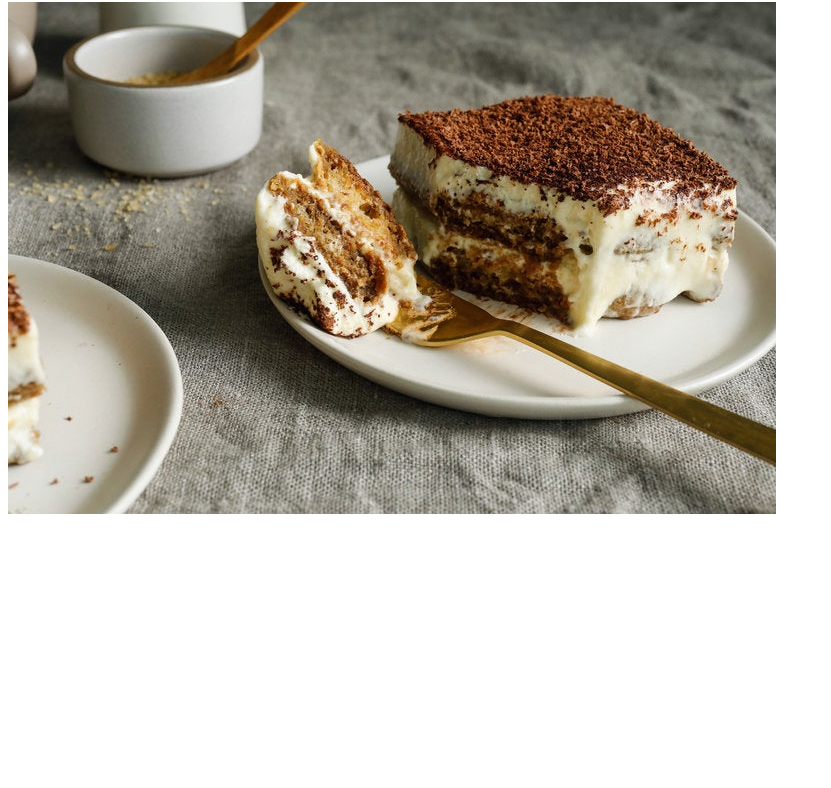
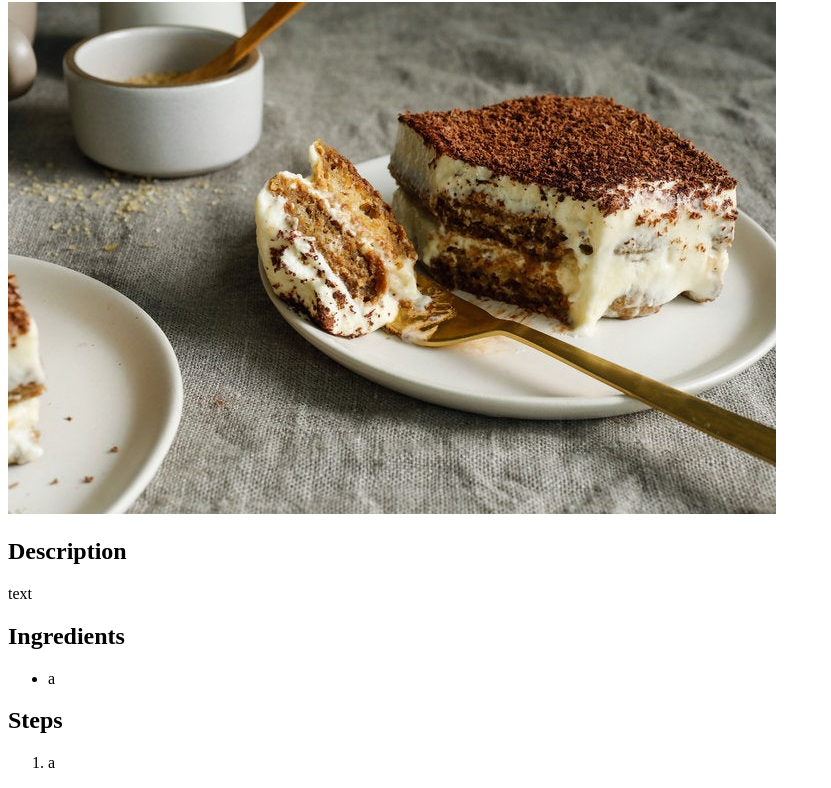
Before and after one commit to joypan1/odin-recipes, a plain HTML site: page recipes/tiramisu.html in a window 1280 px wide. Shown: the part 78-866 px from the top of the page, without its empty margins (0-831 px from the left). Before the commit the page ends 800 px from the top, so only its background shows below. Drawn offline with Linux system fonts and the light colour scheme.

Commit message:
Add framework for tiramisu recipes
Add description, ingredients, steps headings and the start of each section.

```diff
--- a/recipes/tiramisu.html
+++ b/recipes/tiramisu.html
@@ -7,5 +7,17 @@
 <body>
     <h1> Classic Tiramisu Recipe </h1>
     <img src="tiramisu.jpeg" alt="Image of tiramisu on a plate">
+    <h2> Description </h2>
+    <p> text</p>
+
+    <h2> Ingredients </h2>
+    <ul>
+        <li> a </li>
+    </ul>
+
+    <h2> Steps </h2>
+    <ol>
+        <li> a </li>
+    </ol>
 </body>
 </html>
```
